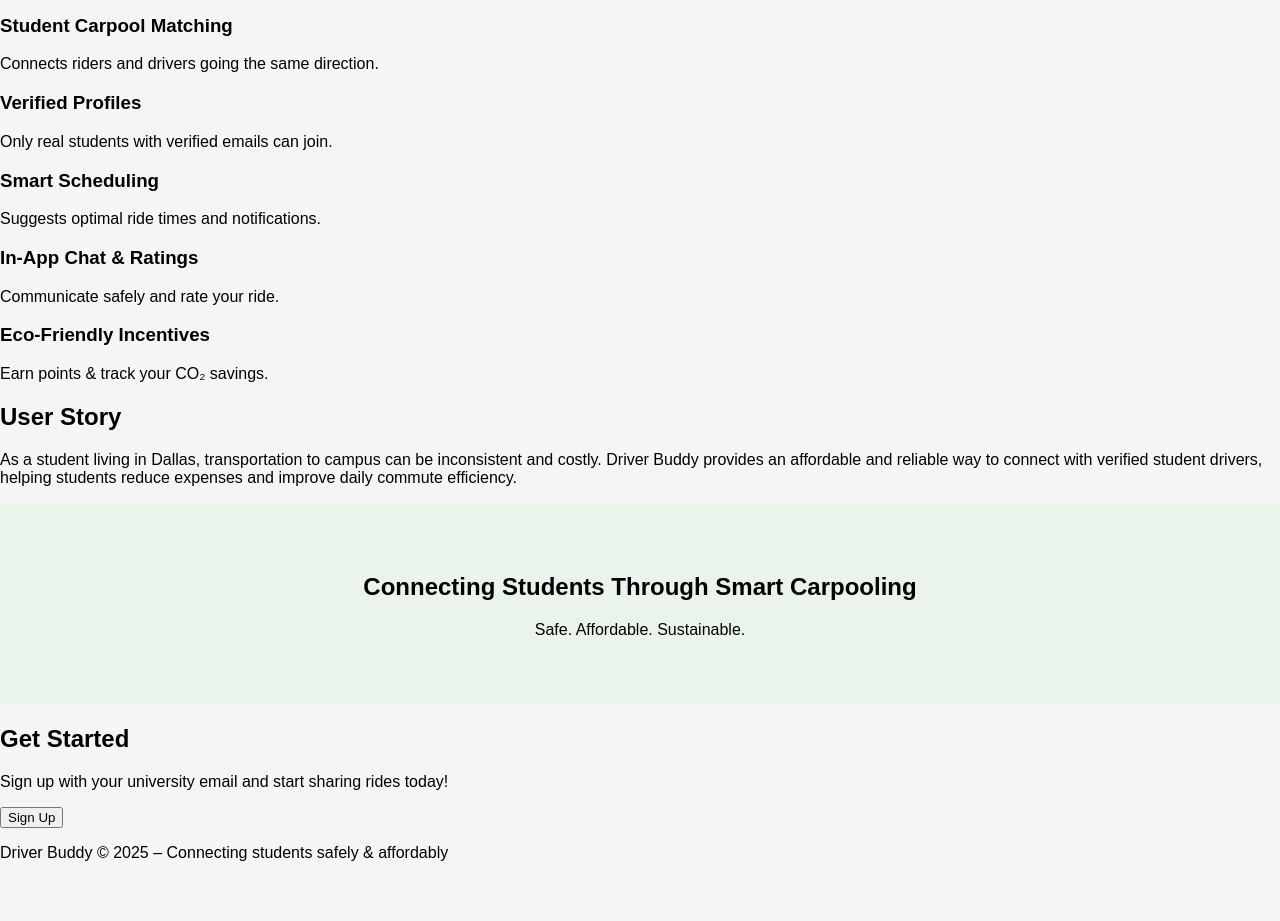
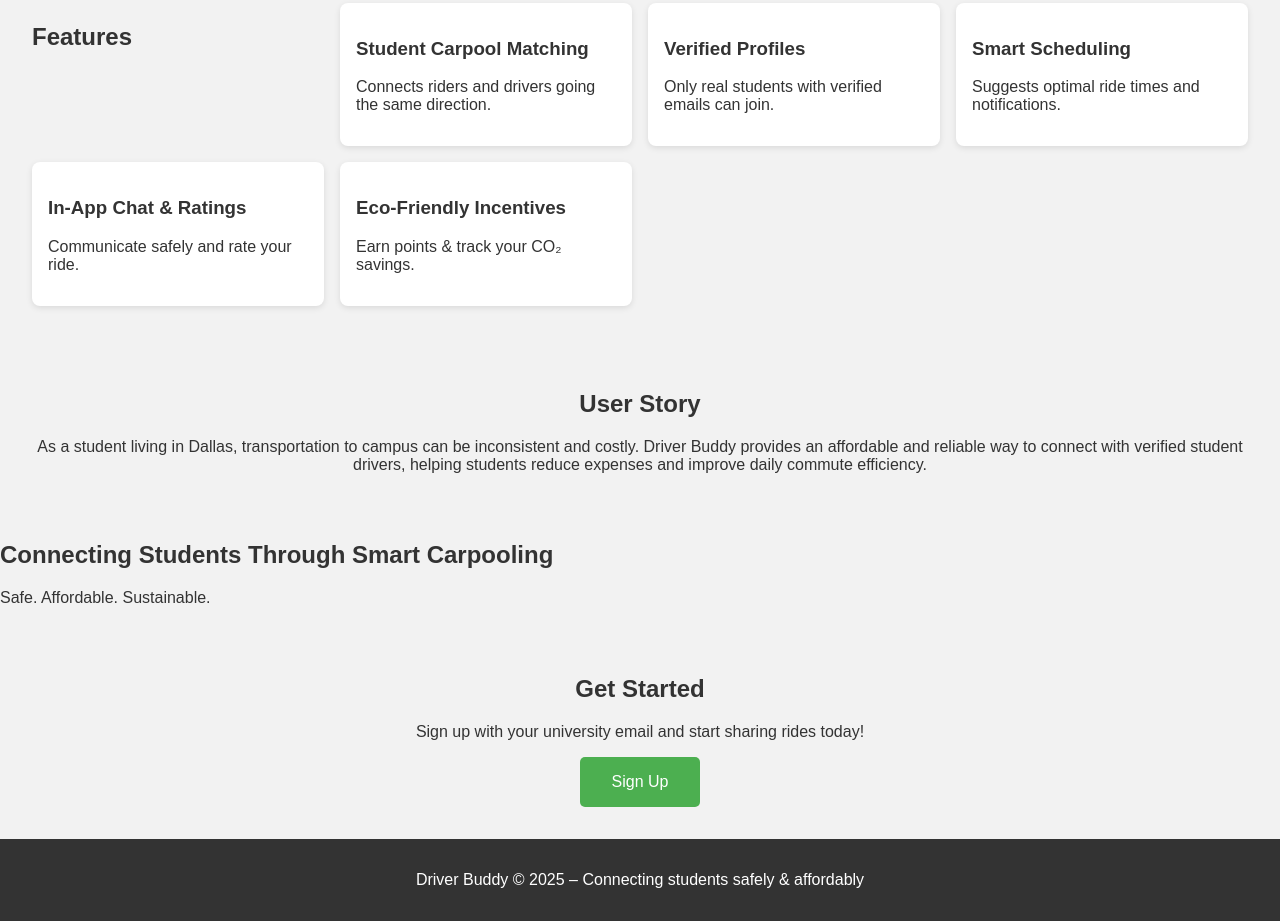
Before and after one commit to aasjos/DriveBuddy, a plain HTML site: page index.html in a window 1280 px wide. Shown: the part 226-1147 px from the top of the page. Before the commit the page ends 1104 px from the top, so only its background shows below. Drawn offline with Linux system fonts and the light colour scheme.

Commit message:
Refactor CSS styles for layout and design improvements
Updated styles for body, header, and added new layout features.

```diff
--- a/css/style.css
+++ b/css/style.css
@@ -1,13 +1,15 @@
 body {
     font-family: Arial, sans-serif;
     margin: 0;
-    background: #f5f5f5;
+    padding: 0;
+    background-color: #f2f2f2;
+    color: #333;
 }
 
 header {
-    background: #3f704d;
+    background-color: #4CAF50;
     color: white;
-    padding: 20px;
+    padding: 2rem;
     text-align: center;
 }
 
@@ -18,29 +20,43 @@
     font-weight: bold;
 }
 
-.hero {
-    padding: 50px;
-    text-align: center;
-    background: #eaf4ea;
+.features {
+    display: grid;
+    grid-template-columns: repeat(auto-fit, minmax(250px, 1fr));
+    gap: 1rem;
+    padding: 2rem;
 }
 
-.list li {
-    font-size: 20px;
-    padding: 10px;
+.feature-card {
+    background-color: white;
+    padding: 1rem;
+    border-radius: 8px;
+    box-shadow: 0px 2px 6px rgba(0, 0, 0, 0.1);
 }
 
-.solutions {
-    display: flex;
-    flex-wrap: wrap;
-    justify-content: center;
+.user-story,
+.call-to-action {
+    padding: 2rem;
+    text-align: center;
 }
 
-.card {
-    background: white;
-    border-radius: 10px;
-    padding: 20px;
-    width: 280px;
-    margin: 10px;
-    box-shadow: 0 2px 6px rgba(0,0,0,0.1);
+.call-to-action button {
+    background-color: #4CAF50;
+    color: white;
+    border: none;
+    padding: 1rem 2rem;
+    font-size: 1rem;
+    border-radius: 5px;
+    cursor: pointer;
+}
+
+.call-to-action button:hover {
+    background-color: #45a049;
+}
+
+footer {
+    background-color: #333;
+    color: white;
     text-align: center;
+    padding: 1rem;
 }
```
